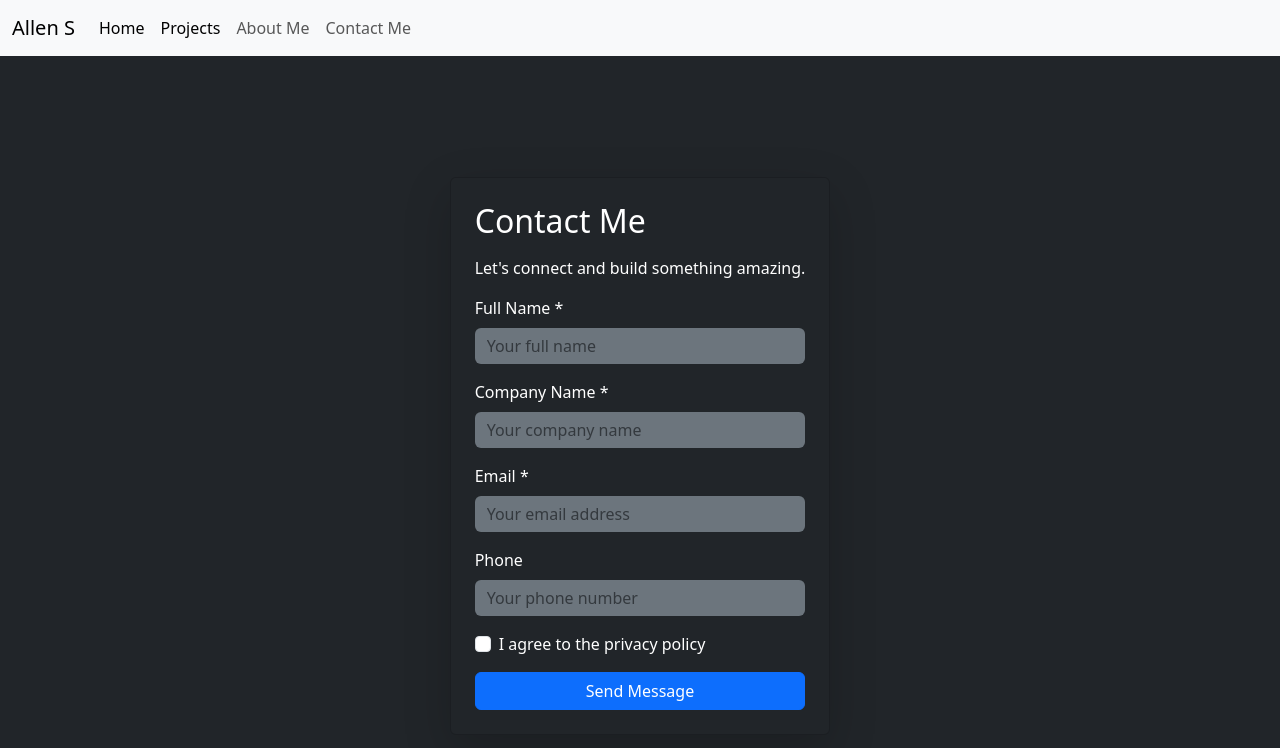
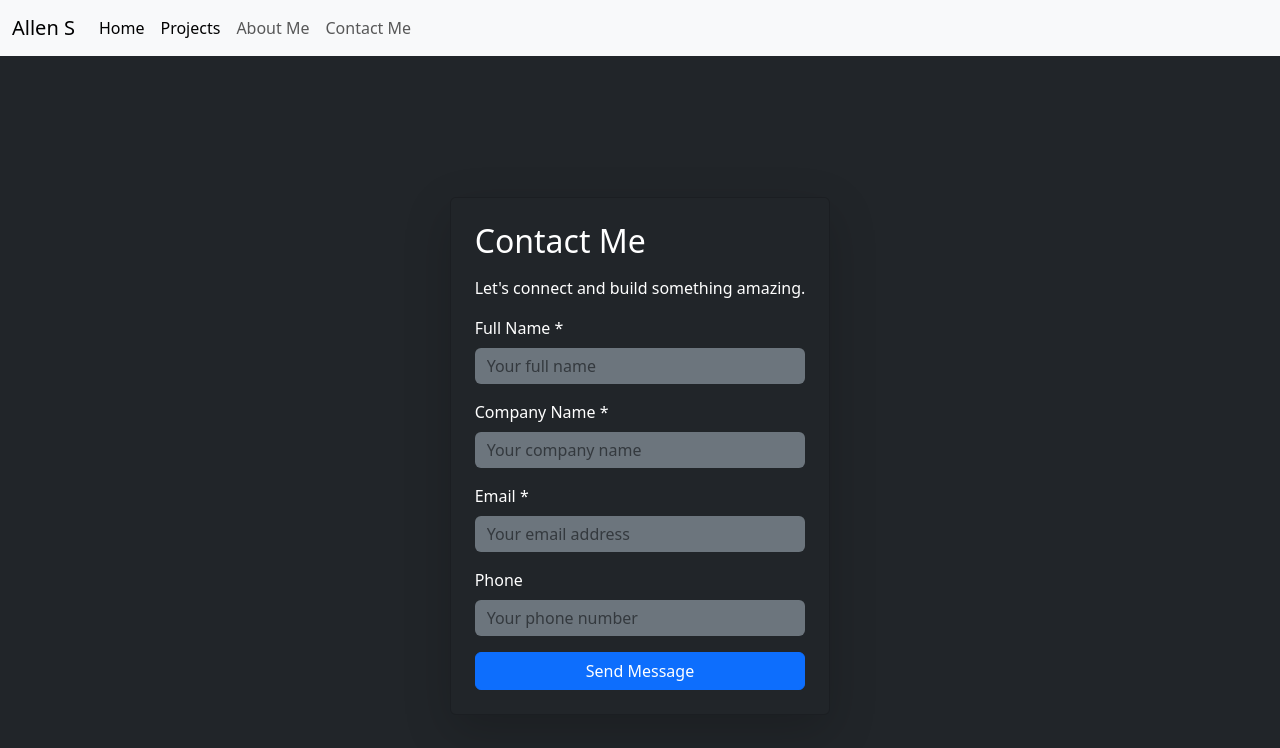
Before and after one commit to allenstfort23/allen-s-portfolio, a React (Vite) app in the folder frontend/: page /contact-me in a window 1280 px wide. Shown: the top 748 px of the page. Built offline with nearby package versions, Linux system fonts and the light colour scheme.

Commit message:
update contact form

```diff
--- a/frontend/src/components/ContactForm/ContactForm.tsx
+++ b/frontend/src/components/ContactForm/ContactForm.tsx
@@ -87,18 +87,6 @@ const ContactForm = () => {
           </div>
 
           {/* Checkbox */}
-          <div className="mb-3 form-check">
-            <input
-              type="checkbox"
-              className="form-check-input"
-              name="consent"
-              checked={formData.consent}
-              onChange={handleChange}
-            />
-            <label className="form-check-label">
-              I agree to the privacy policy
-            </label>
-          </div>
 
           {/* Submit Button */}
           <button type="submit" className="btn btn-primary w-100">
```
